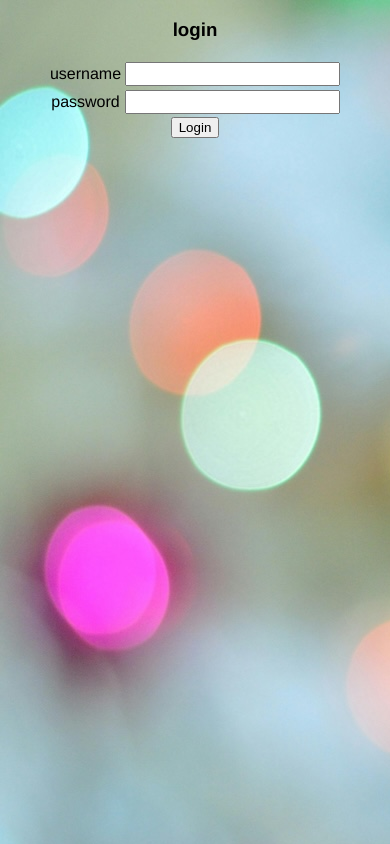
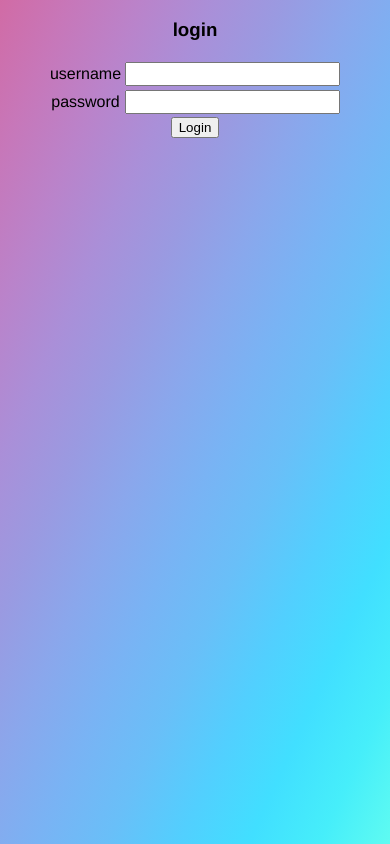
Before and after one commit to brieuc/dailyvue, a Vue app: page / in a window 390 px wide. Built offline with nearby package versions, Linux system fonts and the light colour scheme.

Commit message:
background

```diff
--- a/src/App.vue
+++ b/src/App.vue
@@ -120,9 +120,7 @@ body {
 
 @media only screen and (max-width: 393px) {
   body {
-    background-image: url("./assets/pexels-padrinan-255379.jpg");
-    background-repeat: no-repeat;
-    background-attachment: fixed;
+    background-image: linear-gradient(to right bottom, #d16ba5, #c777b9, #ba83ca, #aa8fd8, #9a9ae1, #8aa7ec, #79b3f4, #69bff8, #52cffe, #41dfff, #46eefa, #5ffbf1);
   }
 }
 
```
